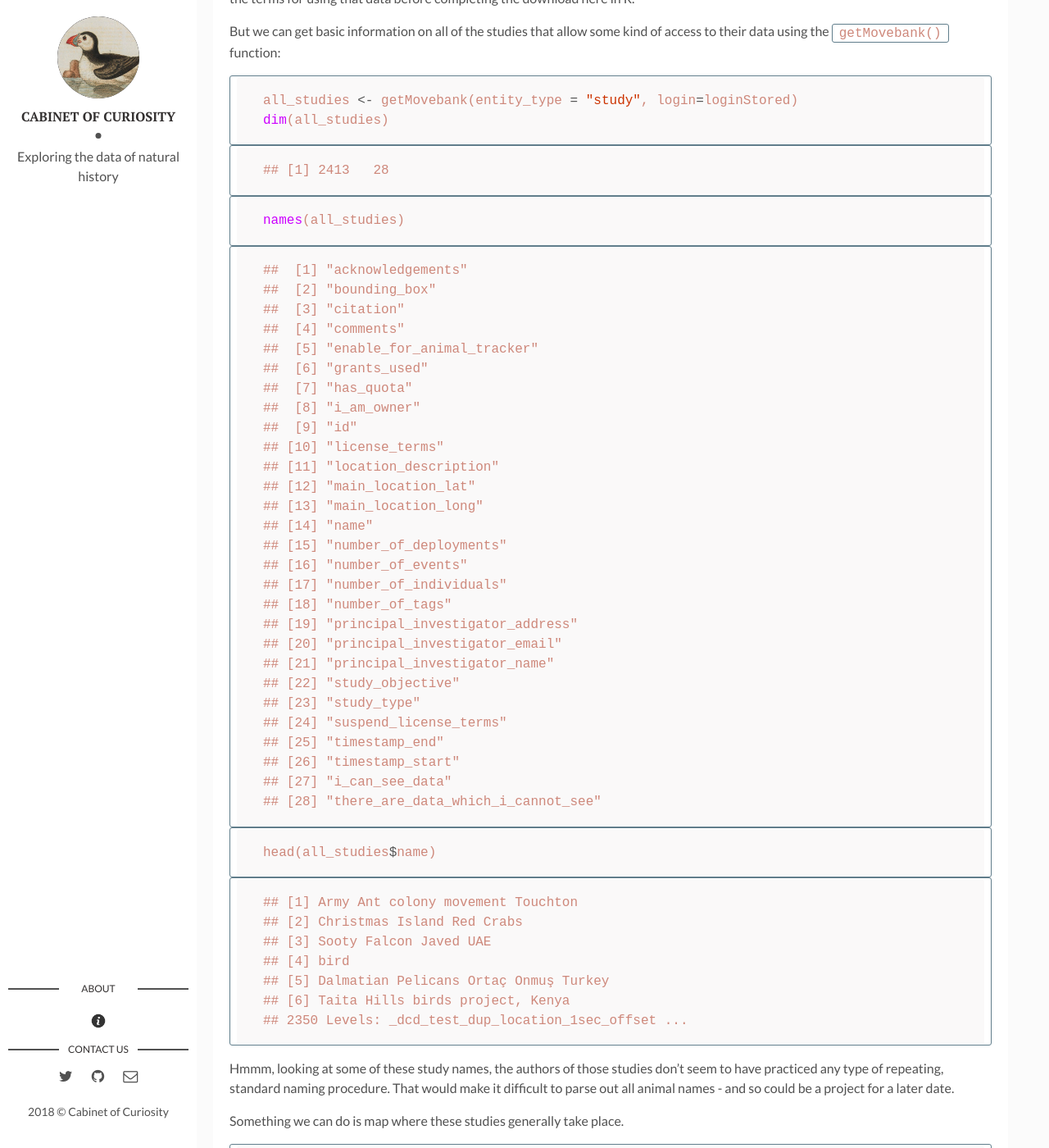
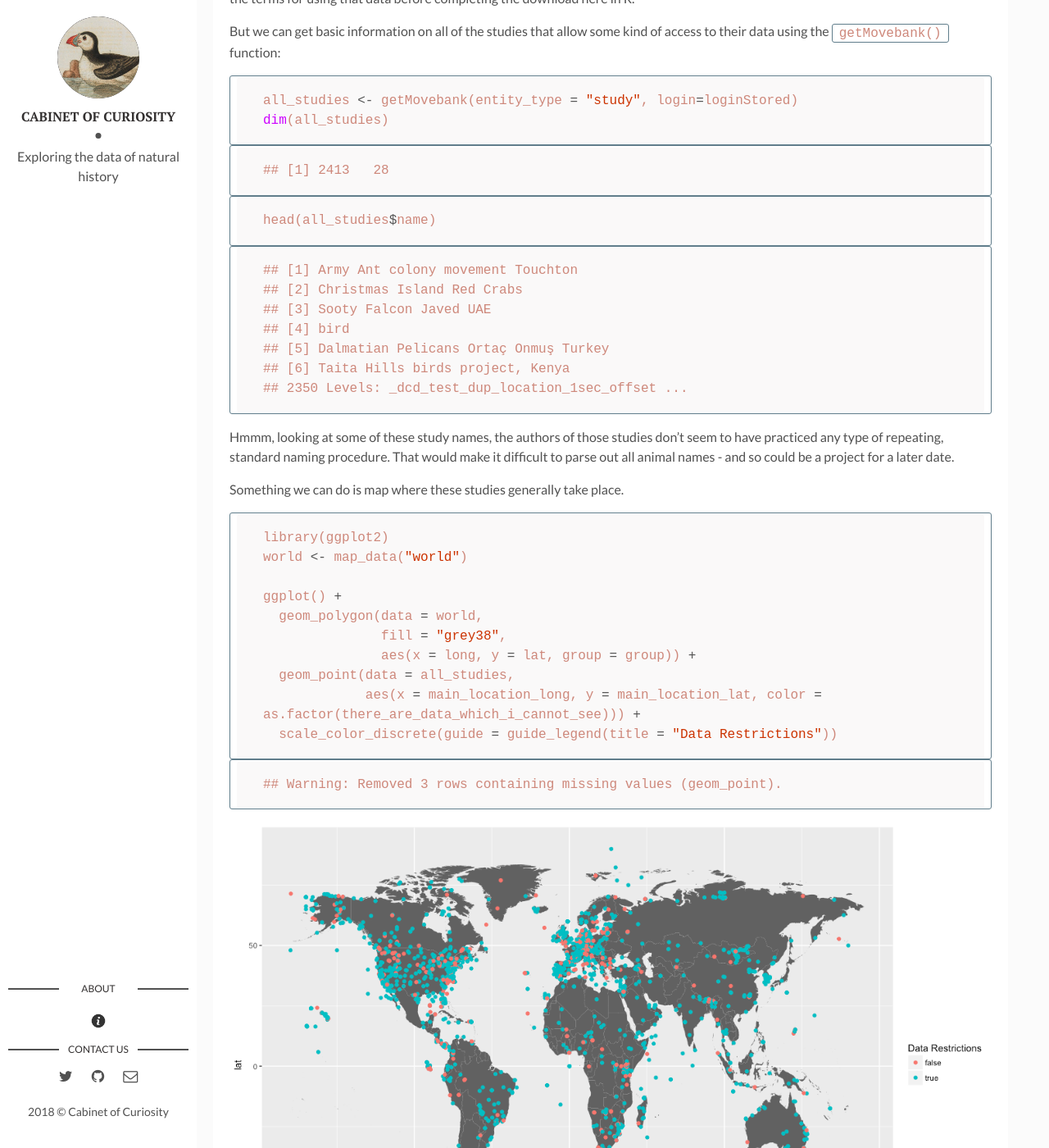
Before and after one commit to cabinetofcuriosity/cabinetofcuriosity_site, a Jekyll site: the page built from _posts/2018-04-06-movebank-part1.md, in a window 1280 px wide and 1400 px high, scrolled down 2727 px. Shown: the whole window at 82% size. Built offline with Jekyll 4.4.1, drawn with Linux system fonts in a browser that asks for light colours; comment, search, counter and statistics services are not loaded; some of the changed text lies outside the part shown.

````diff
--- a/_posts/2018-04-06-movebank-part1.md
+++ b/_posts/2018-04-06-movebank-part1.md
@@ -112,41 +112,6 @@
 
 ```
 ## [1] 2413   28
-```
-
-```r
-names(all_studies)
-```
-
-```
-##  [1] "acknowledgements"
-##  [2] "bounding_box"
-##  [3] "citation"
-##  [4] "comments"
-##  [5] "enable_for_animal_tracker"
-##  [6] "grants_used"
-##  [7] "has_quota"
-##  [8] "i_am_owner"
-##  [9] "id"
-## [10] "license_terms"
-## [11] "location_description"
-## [12] "main_location_lat"
-## [13] "main_location_long"
-## [14] "name"
-## [15] "number_of_deployments"
-## [16] "number_of_events"
-## [17] "number_of_individuals"
-## [18] "number_of_tags"
-## [19] "principal_investigator_address"
-## [20] "principal_investigator_email"
-## [21] "principal_investigator_name"
-## [22] "study_objective"
-## [23] "study_type"
-## [24] "suspend_license_terms"
-## [25] "timestamp_end"
-## [26] "timestamp_start"
-## [27] "i_can_see_data"
-## [28] "there_are_data_which_i_cannot_see"
 ```
 
 
````
Also changed, not shown: other parts of _posts/2018-04-06-movebank-part1.md (+2 -0 lines).
